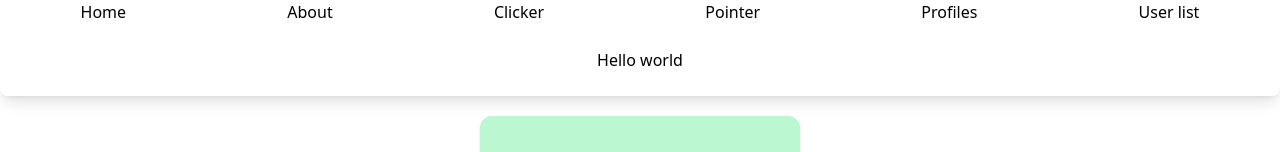
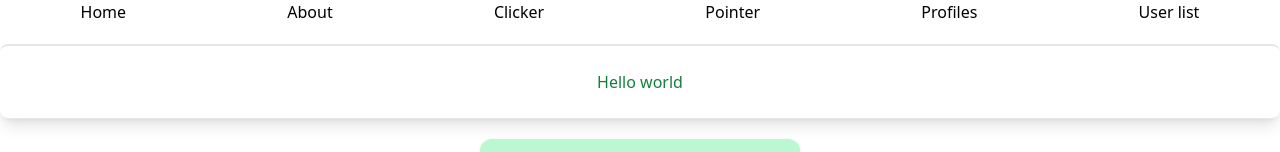
Before and after one commit to TumenSan/ts-learning1, a React (Create React App) app: page /userlist in a window 1280 px wide. Shown: the top 152 px of the page. Built offline with nearby package versions, Linux system fonts and the light colour scheme; no server answers.

Commit message:
mini update

```diff
--- a/src/App.tsx
+++ b/src/App.tsx
@@ -25,7 +25,7 @@ function App() {
     <BrowserRouter>
       <div className="App">
         <Header />
-        <div className="block rounded-lg bg-white p-6 shadow-lg dark:bg-neutral-700 dark:text-neutral-50">Hello world</div>
+        <div className="block rounded-lg bg-white p-6 shadow-lg dark:bg-neutral-700 dark:text-neutral-50 text-green-700 border-t-2 border-b my-5">Hello world</div>
         <div className="container w-80 mt-5 mx-auto bg-green-200 rounded-xl shadow">
          <div className="text-3xl p-8 text-green-700 font-bold mb-5">
            Welcome!
--- a/src/components/UserList.tsx
+++ b/src/components/UserList.tsx
@@ -27,7 +27,7 @@ const UserList: React.FC = () => {
   return (
     <div>
       {users.map(user =>
-        <div>{user.name}</div>
+        <div key={user.id}>{user.name}</div>
       )}
     </div>
   );
```
